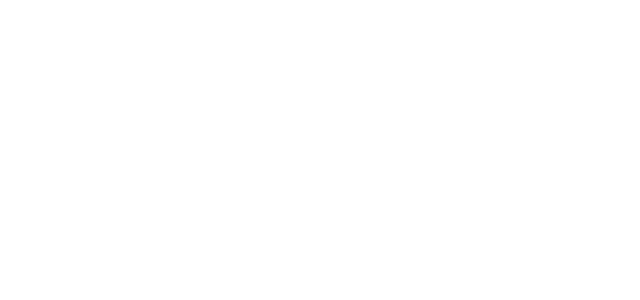
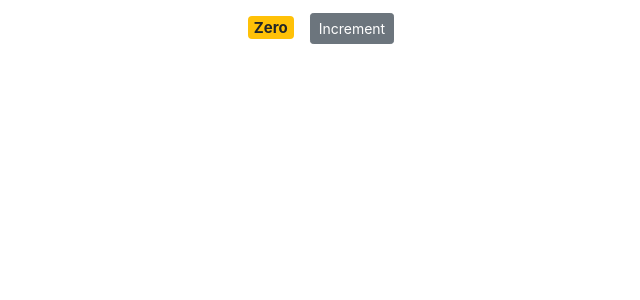
Before and after one commit to Veenakrishna2313/Simple-react-Counter, a React (Create React App) app: page / in a window 1280 px wide. Shown: the top 300 px of the page, without its empty margins (327-967 px from the left). Built offline with nearby package versions, Linux system fonts and the light colour scheme.

Commit message:
counter button and styles created

```diff
--- a/src/App.css
+++ b/src/App.css
@@ -1,38 +1,3 @@
 .App {
   text-align: center;
 }
-
-.App-logo {
-  height: 40vmin;
-  pointer-events: none;
-}
-
-@media (prefers-reduced-motion: no-preference) {
-  .App-logo {
-    animation: App-logo-spin infinite 20s linear;
-  }
-}
-
-.App-header {
-  background-color: #282c34;
-  min-height: 100vh;
-  display: flex;
-  flex-direction: column;
-  align-items: center;
-  justify-content: center;
-  font-size: calc(10px + 2vmin);
-  color: white;
-}
-
-.App-link {
-  color: #61dafb;
-}
-
-@keyframes App-logo-spin {
-  from {
-    transform: rotate(0deg);
-  }
-  to {
-    transform: rotate(360deg);
-  }
-}
--- a/src/App.js
+++ b/src/App.js
@@ -1,10 +1,13 @@
 import logo from './logo.svg';
 import './App.css';
+import Counter from './components/counter';
+import "bootstrap/dist/css/bootstrap.css";
+
 
 function App() {
   return (
     <div className="App">
-
+      <Counter></Counter>
     </div>
   );
 }
--- a/src/components/counter.jsx
+++ b/src/components/counter.jsx
@@ -1,10 +1,46 @@
 import React, { Component } from 'react';
+import "bootstrap/dist/css/bootstrap.css";
 
 
 class Counter extends Component {
-  state = {  }
+  state = {
+    count:0,
+
+  };
+
+  styles={
+
+    fontSize:'15px',
+    fontWeight: "Bold"
+  }
+
   render() {
-    return <h1>Hello World</h1>;
+
+
+
+    return (
+    <div>
+
+      <span style ={this.styles} className={this.getBadgeClasses()}>{this.formatCount()}</span>
+      <button className="btn btn-secondary btn-sm">Increment</button>
+
+    </div>
+    );
+
+  }
+
+  getBadgeClasses() {
+    let classes = "badge m-3 badge-";
+    classes += this.state.count === 0 ? "warning" : "primary";
+    return classes;
+  }
+
+  formatCount(){
+    // obj deconstruction
+
+    const {count}= this.state;
+
+    return count===0?"Zero" : count;
   }
 }
 
```
